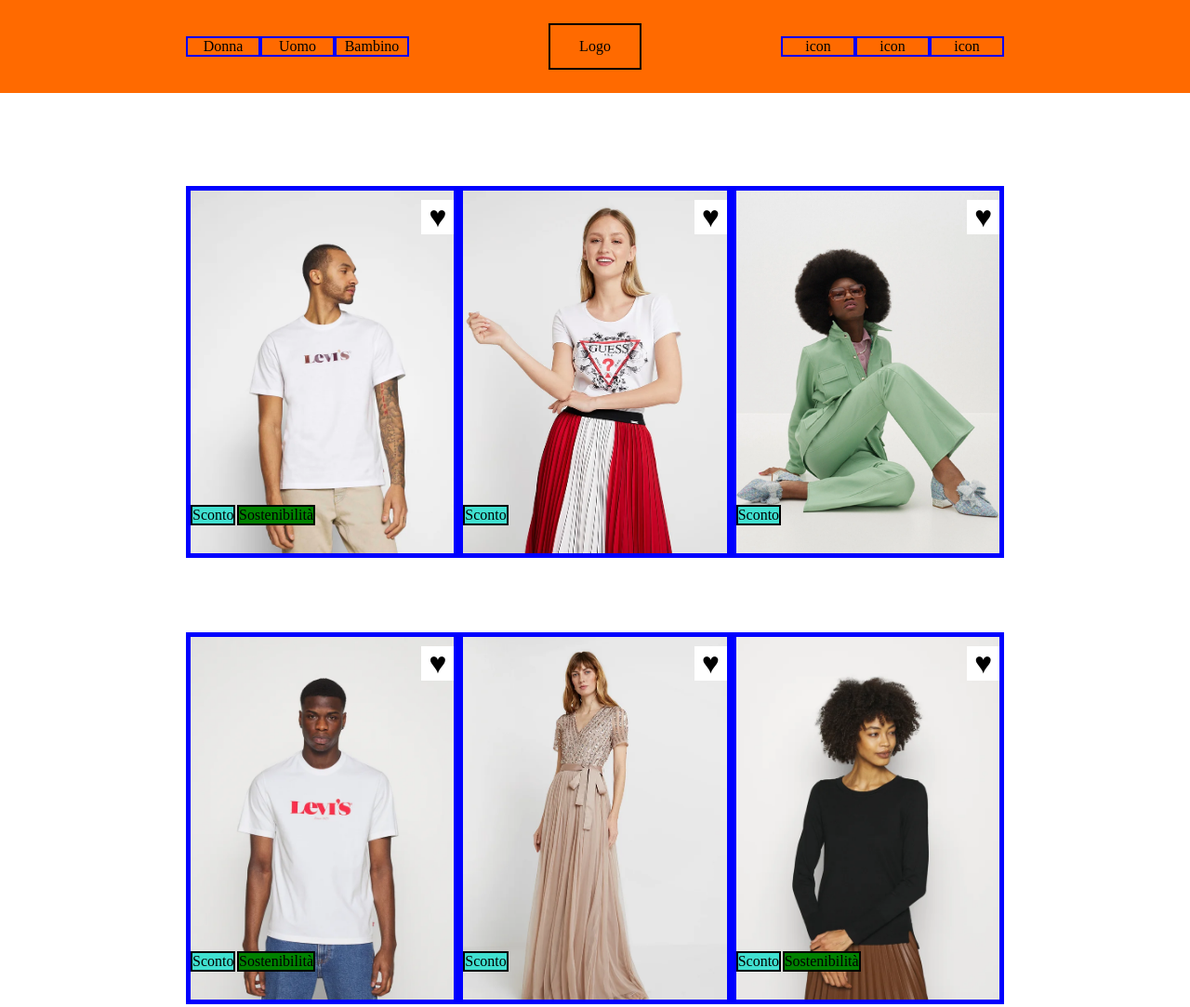
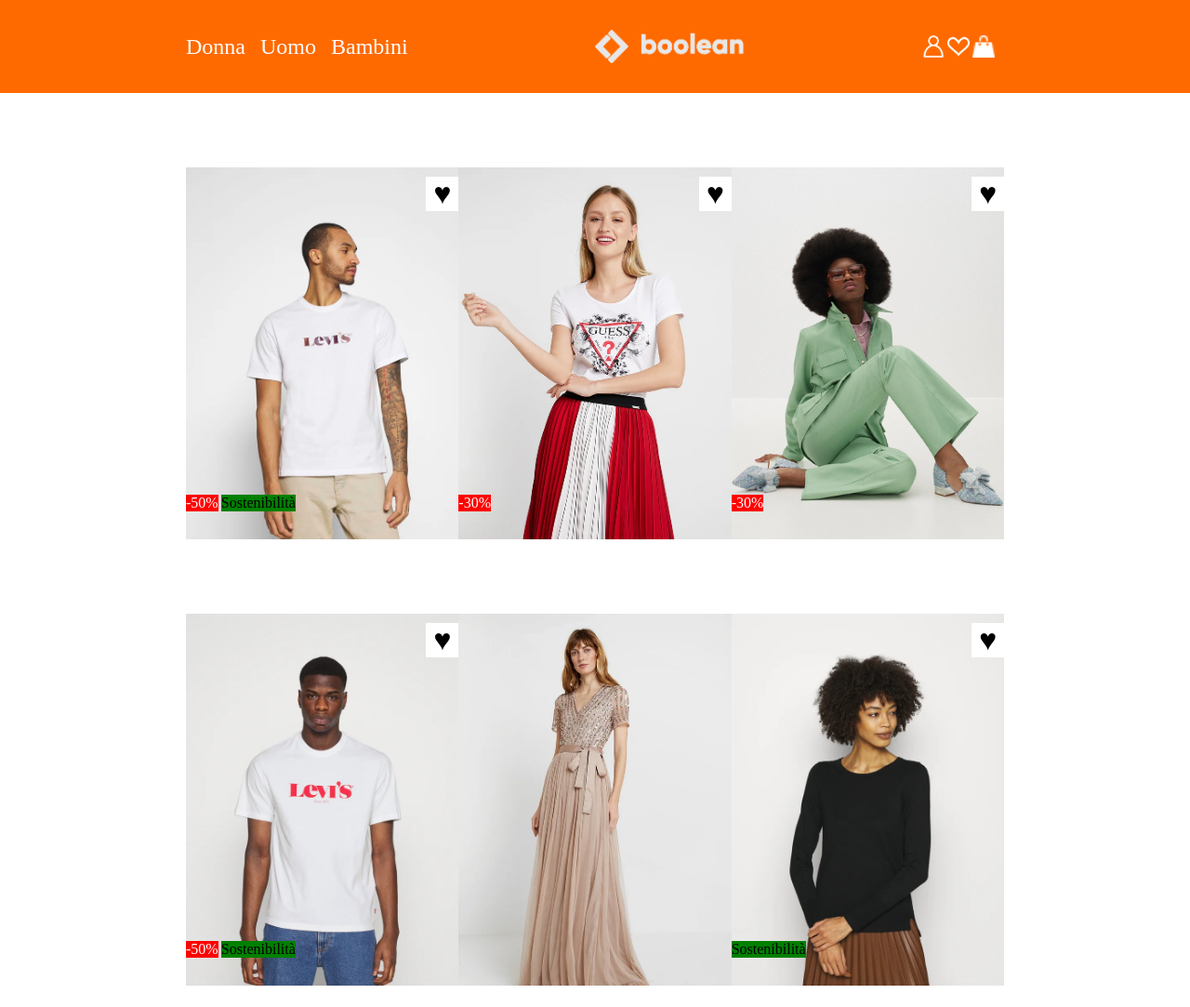
Before and after one commit to DanielMarella/html-css-boolando, a plain HTML site: page index.html in a window 1280 px wide. Shown: the top 1083 px of the page at 93% size. Drawn offline with Linux system fonts and the light colour scheme.

Commit message:
fit the header whit text, logo and icon

```diff
--- a/css/style.css
+++ b/css/style.css
@@ -16,7 +16,15 @@
 }
 
 ul{
+    padding-right: 10px;
     list-style-type: none;
+}
+
+li{
+    align-items: center;
+    justify-content: center;
+    text-align: center;
+    color: white;
 }
 
 /* ELIMINARE TUTTE LE ALTEZZE FISSE CON L'INSERIMENTO DEL CONTENUTO!!! */
@@ -28,61 +36,70 @@ ul{
     justify-content: space-between;
     align-items: center;
     padding: 0 200px;       /* <--- sistemare dopo inserimento contenuti*/
-    margin-bottom: 100px;  /* <--- sistemare dopo inserimento contenuti*/
+  /* <--- sistemare dopo inserimento contenuti*/
 }
 
-li{
+.personal{
+    width: 10%;
     align-items: center;
-    justify-content: center;
+    justify-content: space-between;
     text-align: center;
-    width:80px;
-    border: 2px solid blue;
+    color: white;
+}
+
+.navigation{
+    font-size: 1.5rem;
+}
+
+.navigation,
+.personal-area{
+    gap: 1rem;
 }
 
 .logo{
     text-align: center;
-    width: 100px;
-    height: 50px;
-    border: 2px solid black;
+    width: 10rem;
 }
 
+.bag{
+    width: 1.5rem;
+}
+
+.guy,
+.love{
+    width: 1.5em;
+}
 
 main{
     margin-bottom: 5rem;
 }
 
-
 .container{
-    padding: 0 200px;
+    margin: 80px 200px;
     justify-content: space-between;
 
-}
-
-.row{
-    margin-top: 80px;   /* <--- sistemare dopo inserimento contenuti  */
 }
 
 .card{
     position: relative;
     width: 300px;
     height: 400px;
-    background-color: red;
-    border: 5px solid blue;
+}
+
+.adv{
+    position: absolute;
+    bottom: 30px;
+    gap: .2rem;
 }
 
 .sconto{
-    position: absolute;
-    bottom: 30px;
-    background-color:turquoise;
-    border: 2px solid black;
+    background-color:red;
+    color: white;
 }
 
 .eco{
-    bottom: 30px;
-    left: 50px;
-    position: absolute;
+
     background-color: green;
-    border: 2px solid black;
 }
 
 .heart{
@@ -94,7 +111,6 @@ main{
     background-color: white;
 }
 
-
 .foot{
     height: 100px;
     color: white;
@@ -102,7 +118,6 @@ main{
     padding: 0 200px;
     justify-content: space-between;
 }
-
 
 .alternative{
     display: none;
@@ -119,30 +134,23 @@ background-size: cover;
 
 .man2{
     background-image: url(../img/4.webp);
-
 }
 
 .woman1{
     background-image: url(../img/2.webp);
-
 }
 
 .woman2{
     background-image: url(../img/3.webp);
-
 }
 
 .woman3{
     background-image: url(../img/5.webp);
-
 }
 
 .woman4{
     background-image: url(../img/6.webp);
 }
-
-
-
 
 .man1:hover{
     background-image: url(../img/1b.webp);
--- a/index.html
+++ b/index.html
@@ -13,62 +13,68 @@
     <header>
         <!-- header in posizione fixed -- background colorato  -->
         <div class="head flex">
-            <!-- <lista -->
             <ul class="navigation flex">
                 <li class="flex center">Donna</li>
                 <li class="flex center">Uomo</li>
-                <li class="flex center">Bambino</li>
+                <li class="flex center">Bambini</li>
             </ul>
-            <!--  logo  -->
-            <div class="logo flex center">
-                Logo
-            </div>
-            <!-- icone preferito/spesa/utente -->
-            <ul class="private-area flex">
-                <li class="flex center">icon</li>
-                <li class="flex center">icon</li>
-                <li class="flex center">icon</li>
+            <img src="img/boolean-logo.png" alt="boolean logo" class="logo flex center">
+            <ul class="personal flex">
+                <li class="flex center"><img src="img/guy.png" alt="Utente" class="guy flex ">
+                </li>
+                <li class="flex center"><img src="img/heart.png" alt="Utente" class="love flex center">
+                </li>
+                <li class="flex center"><img src="img/bag.png" alt="Utente" class="bag flex center">
+                </li>
             </ul>
         </div>
     </header>
 
 
+
     <main>
         <div class="container row first-row flex">
-            <!-- card -->
-            <div class="card man1 cover">
-                <div class="sconto">Sconto</div>
-                <div class="eco">Sostenibilità</div>
+            <div class="card man1 cover flex">
+                <div class="adv flex">
+                    <div class="sconto">-50%</div>
+                    <div class="eco">Sostenibilità</div>
+                </div>
                 <div class="heart">&hearts;</div>
             </div>
             <!-- descrizione card posta sotto img -->
 
             <div class="card woman1 cover">
-                <div class="sconto">Sconto</div>
+                <div class="adv flex">
+                    <div class="sconto">-30%</div>
+                </div>
                 <div class="heart">&hearts;</div>
             </div>
 
             <div class="card woman2 cover">
-                <div class="sconto">Sconto</div>
+                <div class="adv flex">
+                    <div class="sconto">-30%</div>
+                </div>
                 <div class="heart">&hearts;</div>
             </div>
         </div>
 
         <div class="container row second-row flex">
             <div class="card man2 cover">
-                <div class="sconto">Sconto</div>
-                <div class="eco">Sostenibilità</div>
+                <div class="adv flex">
+                    <div class="sconto">-50%</div>
+                    <div class="eco">Sostenibilità</div>
+                </div>
                 <div class="heart">&hearts;</div>
             </div>
 
             <div class="card woman3 cover">
-                <div class="sconto">Sconto</div>
-                <div class="heart">&hearts;</div>
             </div>
 
             <div class="card woman4 cover">
-                <div class="sconto">Sconto</div>
-                <div class="eco">Sostenibilità</div>
+                <div class="adv flex">
+                    <div class="eco">Sostenibilità</div>
+                </div>
+
                 <div class="heart">&hearts;</div>
             </div>
         </div>
```
Also changed, not shown: img/bag.png (added), img/facebook.png (added), img/guy.png (added), img/heart.png (added), img/instagram.png (added), img/twitter.png (added), img/youtube.png (added).
